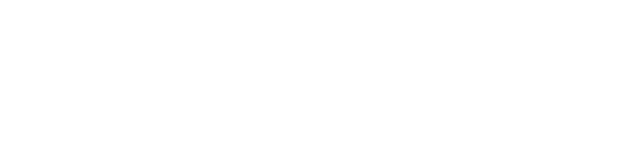
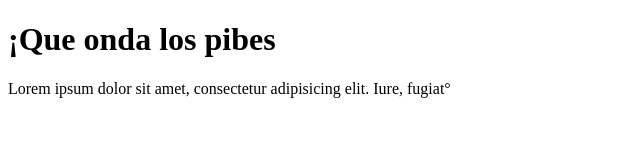
Before and after one commit to YaelAandrada/Tarea-2, a plain HTML site: page index.html in a window 1280 px wide. Shown: the whole page, without its empty margins (0-640 px from the left). Drawn offline with Linux system fonts and the light colour scheme.

Commit message:
Hice un header, puse un h1 y un lorem

```diff
--- a/index.html
+++ b/index.html
@@ -6,6 +6,9 @@
     <title>tarea git</title>
 </head>
 <body>
-
+    <header>
+        <h1>¡Que onda los pibes</h1>
+        Lorem ipsum dolor sit amet, consectetur adipisicing elit. Iure, fugiat°
+    </header>
 </body>
 </html>
```
